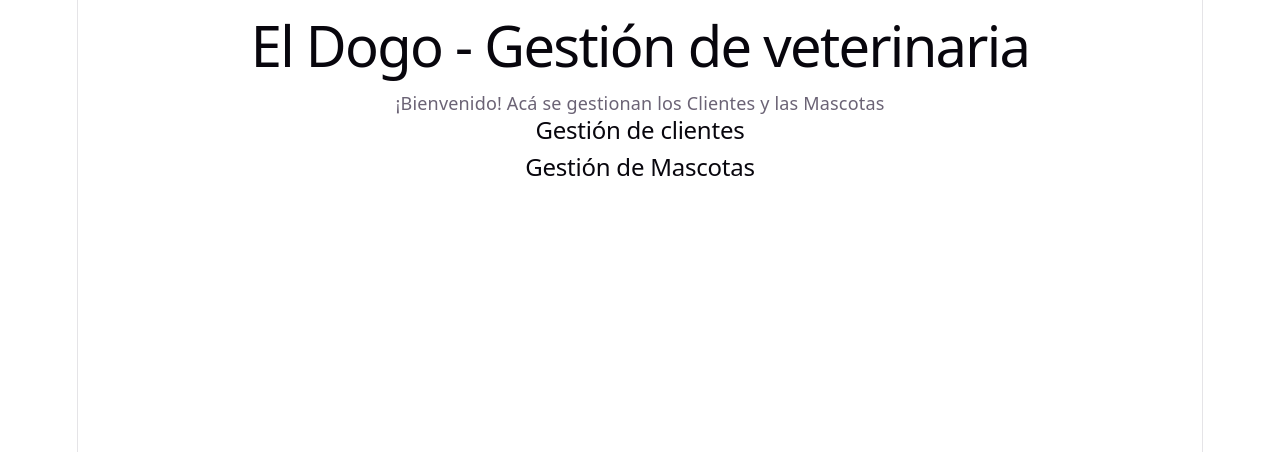
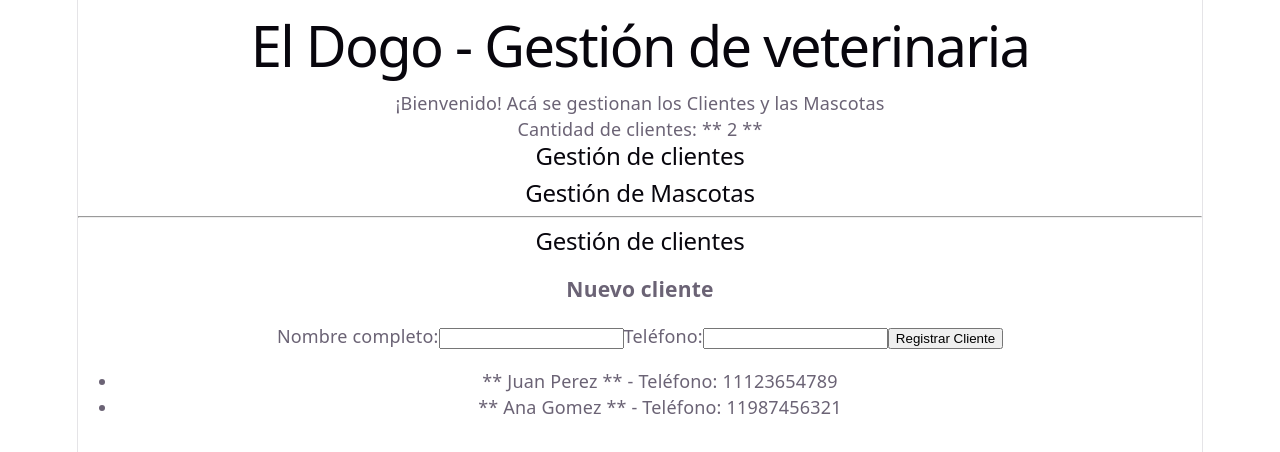
Before and after one commit to Walter-Lauxmann/el-dogo-react-3, a React (Vite) app: page / in a window 1280 px wide. Shown: the top 452 px of the page. Built offline with nearby package versions, Linux system fonts and the light colour scheme.

Commit message:
03 - Formulario Nuevo Cliente

```diff
--- a/src/App.jsx
+++ b/src/App.jsx
@@ -1,17 +1,41 @@
+import { useState } from 'react';
+import FormularioCliente from './components/FormularioCliente';
 import './App.css';
 
 function App() {
   const nombreApp = "El Dogo - Gestión de veterinaria";
+  const [clientes, setClientes] = useState([
+    {id: 1, nombre: 'Juan Perez', telefono: '11123654789'},
+    {id: 2, nombre: 'Ana Gomez', telefono: '11987456321'}
+  ]);
+
+  const agregarNuevoCliente = (nuevoCliente) => {
+    setClientes([...clientes, nuevoCliente]);
+  }
 
   return (
     <>
       <div>
         <h1> {nombreApp} </h1>
         <p>¡Bienvenido! Acá se gestionan los Clientes y las Mascotas</p>
-
+        <p>Cantidad de clientes: ** {clientes.length} **</p>
         <section>
           <h2>Gestión de clientes</h2>
           <h2>Gestión de Mascotas</h2>
+        </section>
+        <hr />
+        <section>
+          <h2>Gestión de clientes</h2>
+          <FormularioCliente onClienteAgregado={agregarNuevoCliente} />
+          <ul>
+            {
+            clientes.map((cliente) => (
+              <li key={cliente.id}>
+                ** {cliente.nombre} ** - Teléfono: {cliente.telefono}
+              </li>
+            ))
+            }
+          </ul>
         </section>
       </div>
     </>
--- /dev/null
+++ b/src/components/FormularioCliente.jsx
@@ -0,0 +1,60 @@
+import { useState } from "react";
+
+function FormularioCliente({ onClienteAgregado }) {
+    const [nombre, setNombre] = useState('');
+    const [telefono, setTelefono] = useState('');
+
+    const manejadorNombre = (e) => {
+        setNombre(e.target.value);
+    }
+    const manejadorTelefono = (e) => {
+        setTelefono(e.target.value);
+    }
+
+    const manejadorEnviar = (e) => {
+        e.preventDefault();
+
+        if(nombre.trim() === '' || telefono.trim() === ''){
+            alert('Complete todos los campos.');
+            return;
+        }
+
+        const nuevoCliente = {
+            id: Date.now(),
+            nombre: nombre,
+            telefono: telefono
+        }
+
+        console.log('¡Cliente listo para registrar!', nuevoCliente);
+
+        onClienteAgregado(nuevoCliente);
+
+        setNombre('');
+        setTelefono('');
+    }
+
+    return (
+        <form onSubmit={manejadorEnviar}>
+            <h3>Nuevo cliente</h3>
+            <label htmlFor="">Nombre completo:
+                <input
+                type="text"
+                value={nombre}
+                onChange={manejadorNombre}
+                required />
+            </label>
+            <label htmlFor="">Teléfono:
+                <input
+                type="text"
+                value={telefono}
+                onChange={manejadorTelefono}
+                required />
+            </label>
+
+            <button type="submit">Registrar Cliente</button>
+
+        </form>
+    )
+}
+
+export default FormularioCliente;
```
